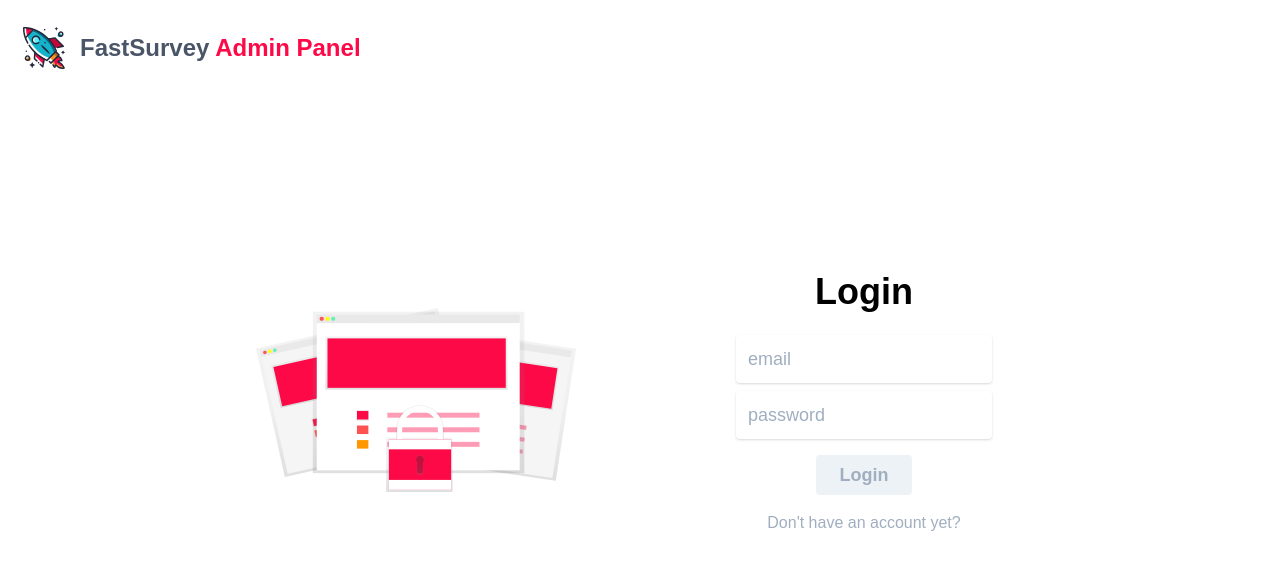
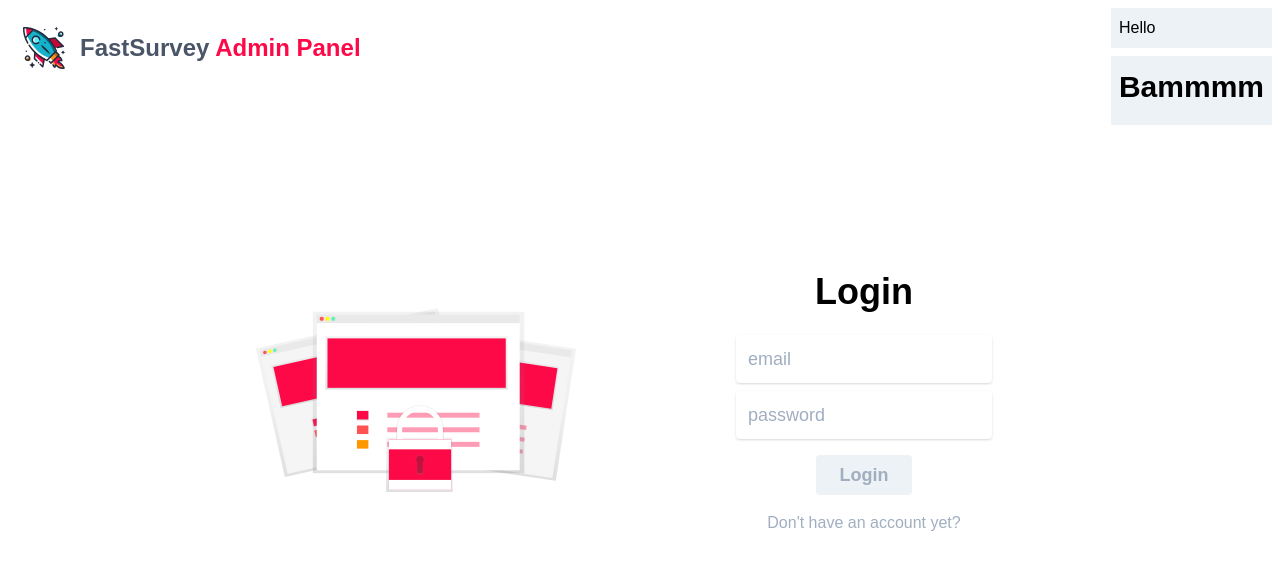
Before and after one commit to fastsurvey/console, a React (Create React App) app: page /login in a window 1280 px wide. Shown: the top 570 px of the page. Built offline with nearby package versions, Linux system fonts and the light colour scheme.

Commit message:
Add message queue component structure

```diff
--- a/src/Wrapper/ReduxWrapper.tsx
+++ b/src/Wrapper/ReduxWrapper.tsx
@@ -2,6 +2,7 @@ import React from 'react';
 import {createStore} from 'redux';
 import {Provider} from 'react-redux';
 import {ReduxAction, ReduxState} from '../utilities/types';
+import MessageQueue from '../components/messageQueue';
 
 function storeReducer(
     state = {
@@ -9,7 +10,7 @@ function storeReducer(
         loggedIn: false,
         jwt: undefined,
         account: undefined,
-        messages: [],
+        messages: [{content: 'Hello'}, {content: <h3>Bammmm</h3>}],
     },
     action: ReduxAction,
 ) {
@@ -48,7 +49,12 @@ interface ReduxWrapperProps {
     children: React.ReactChild;
 }
 export function ReduxWrapper(props: ReduxWrapperProps) {
-    return <Provider store={store}>{props.children}</Provider>;
+    return (
+        <Provider store={store}>
+            <MessageQueue />
+            {props.children}
+        </Provider>
+    );
 }
 
 export default ReduxWrapper;
--- /dev/null
+++ b/src/components/messageQueue.tsx
@@ -0,0 +1,42 @@
+import React from 'react';
+import {closeMessageAction} from '../utilities/reduxActions';
+import {ReduxState, Message} from '../utilities/types';
+import {connect} from 'react-redux';
+
+interface MessageComponentProps {
+    content: string | React.ReactNode;
+    close(): void;
+}
+
+function MessageComponent(props: MessageComponentProps) {
+    return <div className='p-2 m-2 bg-gray-200'>{props.content}</div>;
+}
+
+interface MessageQueueComponentProps {
+    messages: Message[];
+    closeMessage(index: number): void;
+}
+
+function MessageQueueComponent(props: MessageQueueComponentProps) {
+    return (
+        <div className='fixed top-0 right-0'>
+            {props.messages.map((message: Message, index: number) => (
+                <MessageComponent
+                    content={message.content}
+                    close={() => props.closeMessage(index)}
+                />
+            ))}
+        </div>
+    );
+}
+
+const mapStateToProps = (state: ReduxState) => ({
+    messages: state.messages,
+});
+const mapDispatchToProps = (dispatch: any) => ({
+    closeMessage: (index: number) => dispatch(closeMessageAction(index)),
+});
+export default connect(
+    mapStateToProps,
+    mapDispatchToProps,
+)(MessageQueueComponent);
--- a/src/utilities/types.ts
+++ b/src/utilities/types.ts
@@ -18,7 +18,6 @@ export interface Account {
 }
 
 export interface Message {
-    open: boolean;
     content: string | React.ReactNode;
 }
 
```
